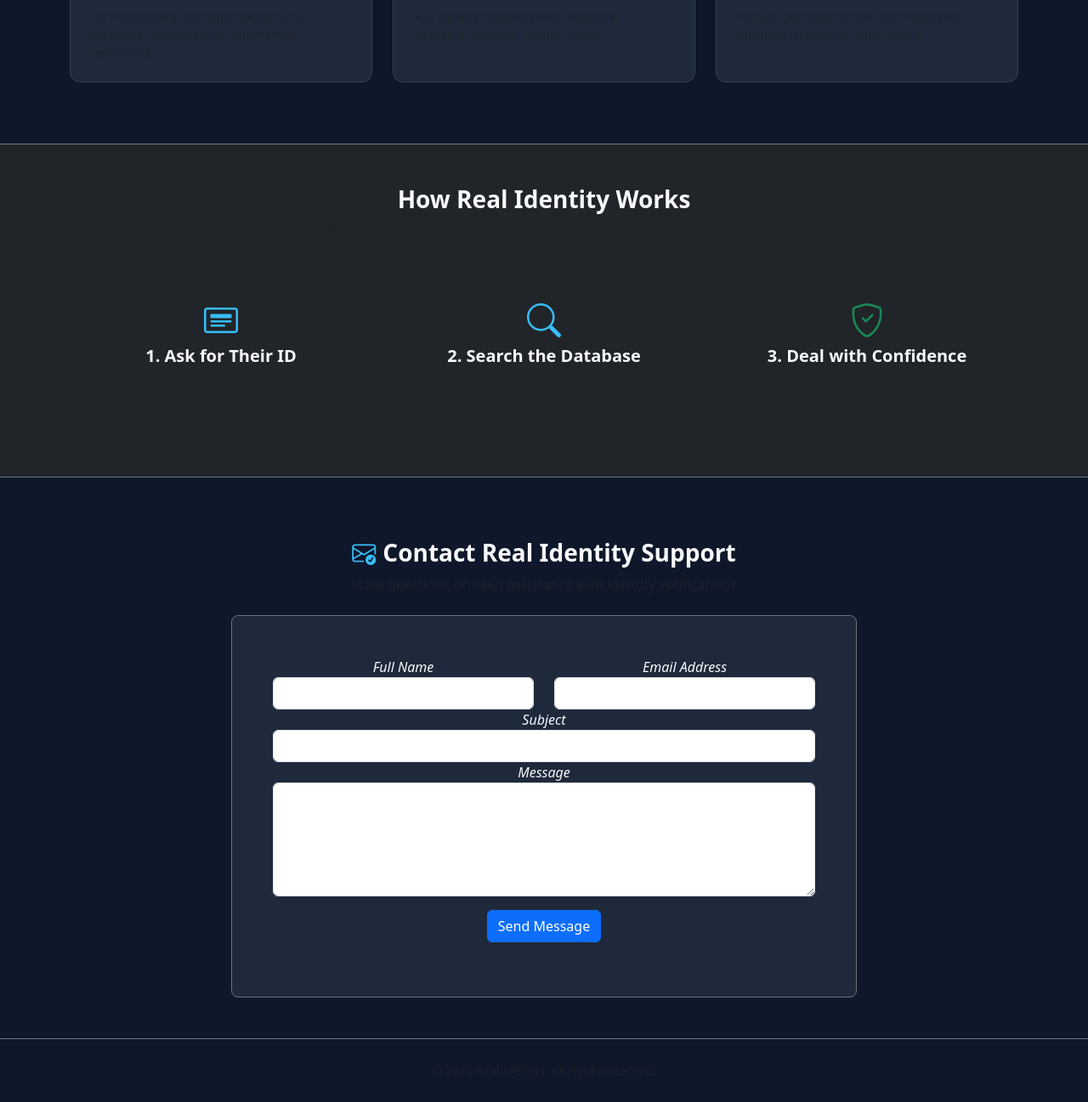
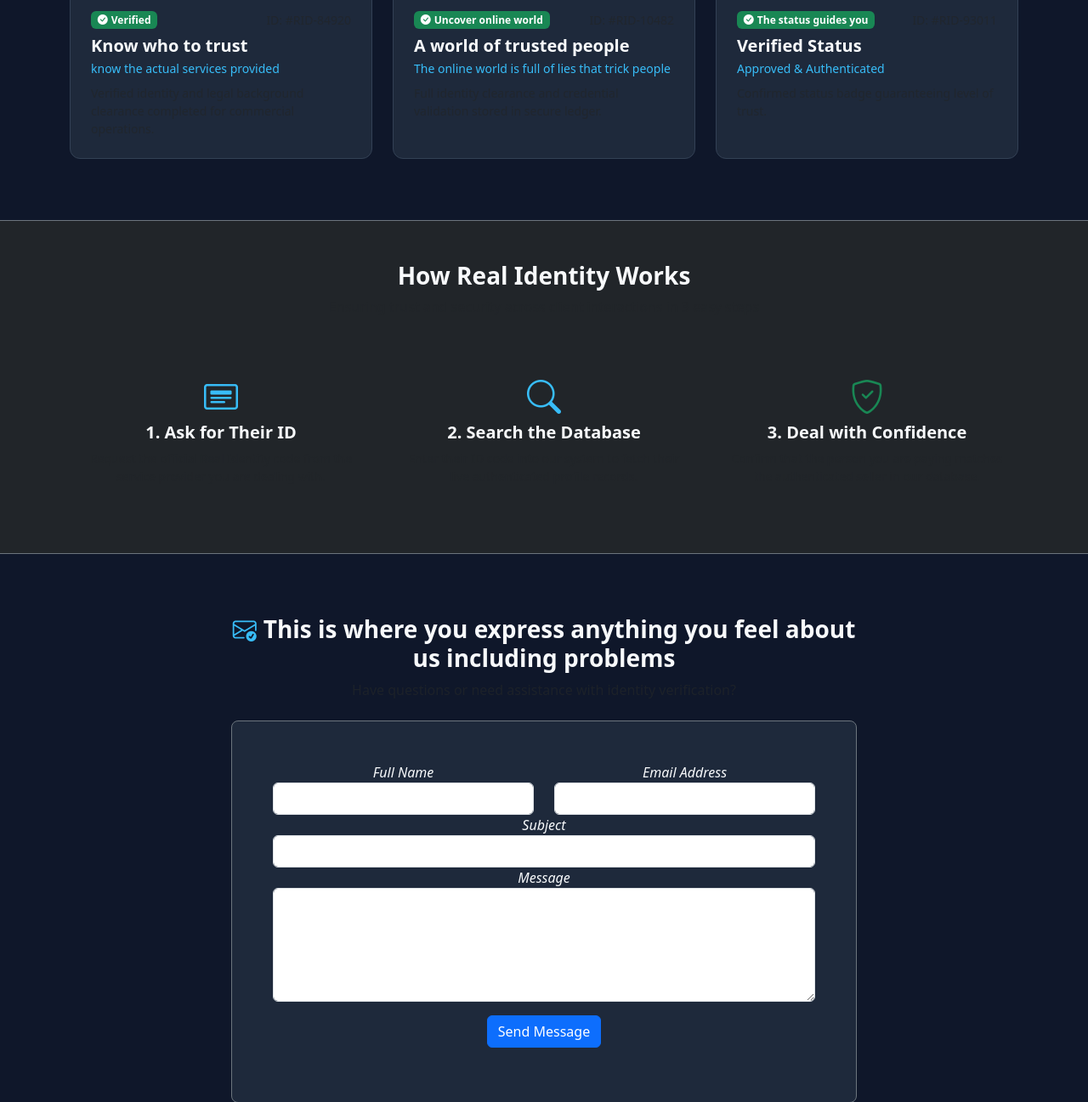
Before and after one commit to darryltawana-gif/my-ecommerce-site, a Django app: template templates/home.html in a window 1280 px wide. Shown: the part 998-2295 px from the top of the page at 85% size. Before the commit the page ends 2267 px from the top, so only its background shows below. Run offline with Django 5.2, Linux system fonts and the light colour scheme; the template is opened without the code that fills it, so the values that code supplies are empty.

Commit message:
Updated base template with Real Identity branding and layout placeholders

```diff
--- a/templates/home.html
+++ b/templates/home.html
@@ -60,9 +60,9 @@
                 Real <span class="brand-text">Identity</span>
             </a>
             <div class="ms-auto d-flex gap-3 align-items-center">
-                <a href="#contact-section" class="btn btn-outline-info btn-sm">Contact Support</a>
+                <a href="#contact-section" class="btn btn-outline-info btn-sm">Send a message about your dislikes on our services</a>
                 <span class="badge badge-verified d-none d-sm-inline-block">
-                    <i class="bi bi-patch-check-fill me-1"></i> Official Identity Portal
+                    <i class="bi bi-patch-check-fill me-1"></i>Trust Community
                 </span>
             </div>
         </div>
@@ -88,7 +88,7 @@
                     Welcome to <span class="brand-text">REAL IDENTITY</span>
                 </h1>
                 <p class="lead text-light opacity-75 mb-4 px-md-5">
-                    We provide full identity verification for trusted service providers and professionals. Fast, secure, and authenticated credentials for modern transactions.
+                    We verify weather anyone providing a service to you is real,providing genuine things and we obtain evidence for you.Trade assurance will later be introduced where a trusted account will be used to hold money and it will be sent once you are satisfied that the service or goods are perfect within 2 days,if not your money is sent back to you to avoid loss on your side.
                 </p>
 
                 <!-- ==================================================== -->
@@ -132,7 +132,7 @@
     <!-- Featured Verified Service Providers Section -->
     <div class="container mb-5">
         <div class="d-flex justify-content-between align-items-center mb-4">
-            <h3 class="fw-bold m-0"><i class="bi bi-people-fill brand-text me-2"></i>Recently Verified Service Providers</h3>
+            <h3 class="fw-bold m-0"><i class="bi bi-people-fill brand-text me-2"></i>Any service big or small should be trusted</h3>
             <span class="text-muted small">Updated Live</span>
         </div>
 
@@ -140,14 +140,14 @@
             <!-- Individual Profile Card 1 -->
             <div class="col-md-4">
                 <div class="card card-custom h-100">
-                    <img src="https://images.unsplash.com/photo-1534528741775-53994a69daeb?auto=format&fit=crop&w=600&q=80" class="card-img-top profile-img" alt="Verified Individual">
+                    <img src="https://images.unsplash.com/photo-1618005182384-a83a8bd57fbe?auto=format&fit=crop&w=600&q=80" class="card-img-top profile-img" alt="Identity Icon">
                     <div class="card-body p-4">
                         <div class="d-flex justify-content-between align-items-center mb-2">
-                            <span class="badge bg-success"><i class="bi bi-check-circle-fill me-1"></i> ID Verified</span>
+                            <span class="badge bg-success"><i class="bi bi-check-circle-fill me-1"></i>Verified</span>
                             <small class="text-muted">ID: #RID-84920</small>
                         </div>
-                        <h5 class="card-title fw-bold mb-1">Sarah Jenkins</h5>
-                        <p class="brand-text small mb-2">Independent Financial Consultant</p>
+                        <h5 class="card-title fw-bold mb-1">Know who to trust</h5>
+                        <p class="brand-text small mb-2">know the actual services provided</p>
                         <p class="card-text text-muted small">Verified identity and legal background clearance completed for commercial operations.</p>
                     </div>
                 </div>
@@ -156,14 +156,14 @@
             <!-- Individual Profile Card 2 -->
             <div class="col-md-4">
                 <div class="card card-custom h-100">
-                    <img src="https://images.unsplash.com/photo-1507003211169-0a1dd7228f2d?auto=format&fit=crop&w=600&q=80" class="card-img-top profile-img" alt="Verified Individual">
+                    <img src="https://images.unsplash.com/photo-1614728894747-a83421e2b9c9?auto=format&fit=crop&w=600&q=80" class="card-img-top profile-img" alt="Earth Planet">
                     <div class="card-body p-4">
                         <div class="d-flex justify-content-between align-items-center mb-2">
-                            <span class="badge bg-success"><i class="bi bi-check-circle-fill me-1"></i> ID Verified</span>
+                            <span class="badge bg-success"><i class="bi bi-check-circle-fill me-1"></i>Uncover online world</span>
                             <small class="text-muted">ID: #RID-10482</small>
                         </div>
-                        <h5 class="card-title fw-bold mb-1">David Kwame</h5>
-                        <p class="brand-text small mb-2">IT & Systems Specialist</p>
+                        <h5 class="card-title fw-bold mb-1">A world of trusted people</h5>
+                        <p class="brand-text small mb-2">The online world is full of lies that trick people</p>
                         <p class="card-text text-muted small">Full identity clearance and credential validation stored in secure ledger.</p>
                     </div>
                 </div>
@@ -172,15 +172,15 @@
             <!-- Individual Profile Card 3 -->
             <div class="col-md-4">
                 <div class="card card-custom h-100">
-                    <img src="https://images.unsplash.com/photo-1573496359142-b8d87734a5a2?auto=format&fit=crop&w=600&q=80" class="card-img-top profile-img" alt="Verified Individual">
+                    <img src="https://images.unsplash.com/photo-1563986768609-322da13575f3?auto=format&fit=crop&w=600&q=80" class="card-img-top profile-img" alt="Verification Tick">
                     <div class="card-body p-4">
                         <div class="d-flex justify-content-between align-items-center mb-2">
-                            <span class="badge bg-success"><i class="bi bi-check-circle-fill me-1"></i> ID Verified</span>
+                            <span class="badge bg-success"><i class="bi bi-check-circle-fill me-1"></i>The status guides you</span>
                             <small class="text-muted">ID: #RID-93011</small>
                         </div>
-                        <h5 class="card-title fw-bold mb-1">Elena Rostova</h5>
-                        <p class="brand-text small mb-2">Legal & Advisory Services</p>
-                        <p class="card-text text-muted small">Verified personal records and registered business identity on active record.</p>
+                        <h5 class="card-title fw-bold mb-1">Verified Status</h5>
+                        <p class="brand-text small mb-2">Approved & Authenticated</p>
+                        <p class="card-text text-muted small">Confirmed status badge guaranteeing level of trust.</p>
                     </div>
                 </div>
             </div>
@@ -226,7 +226,7 @@
             <div class="row justify-content-center">
                 <div class="col-lg-8">
                     <div class="text-center mb-4">
-                        <h3 class="fw-bold"><i class="bi bi-envelope-check brand-text me-2"></i>Contact Real Identity Support</h3>
+                        <h3 class="fw-bold"><i class="bi bi-envelope-check brand-text me-2"></i>This is where you express anything you feel about us including problems</h3>
                         <p class="text-muted">Have questions or need assistance with identity verification?</p>
                     </div>
 
```
